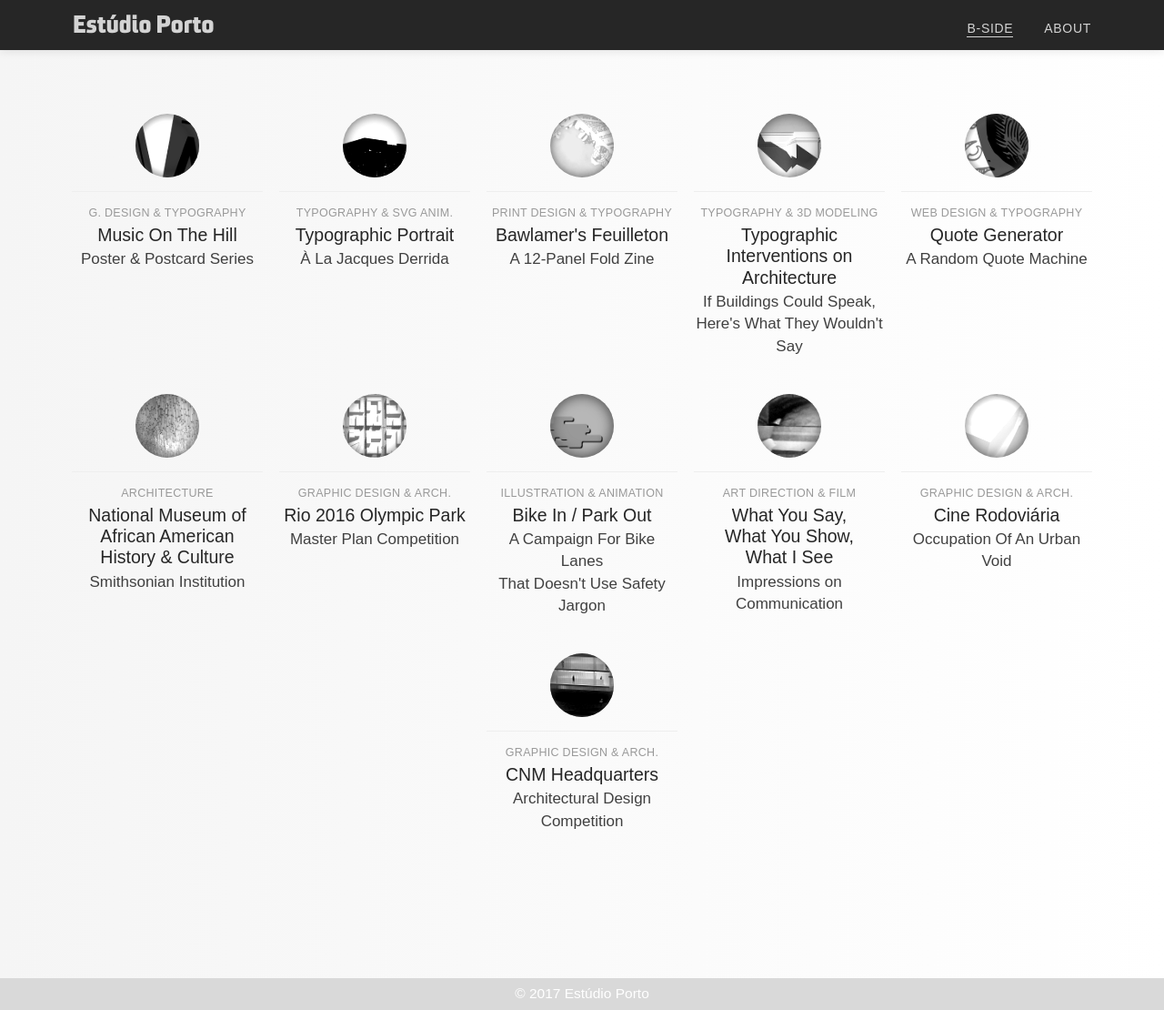
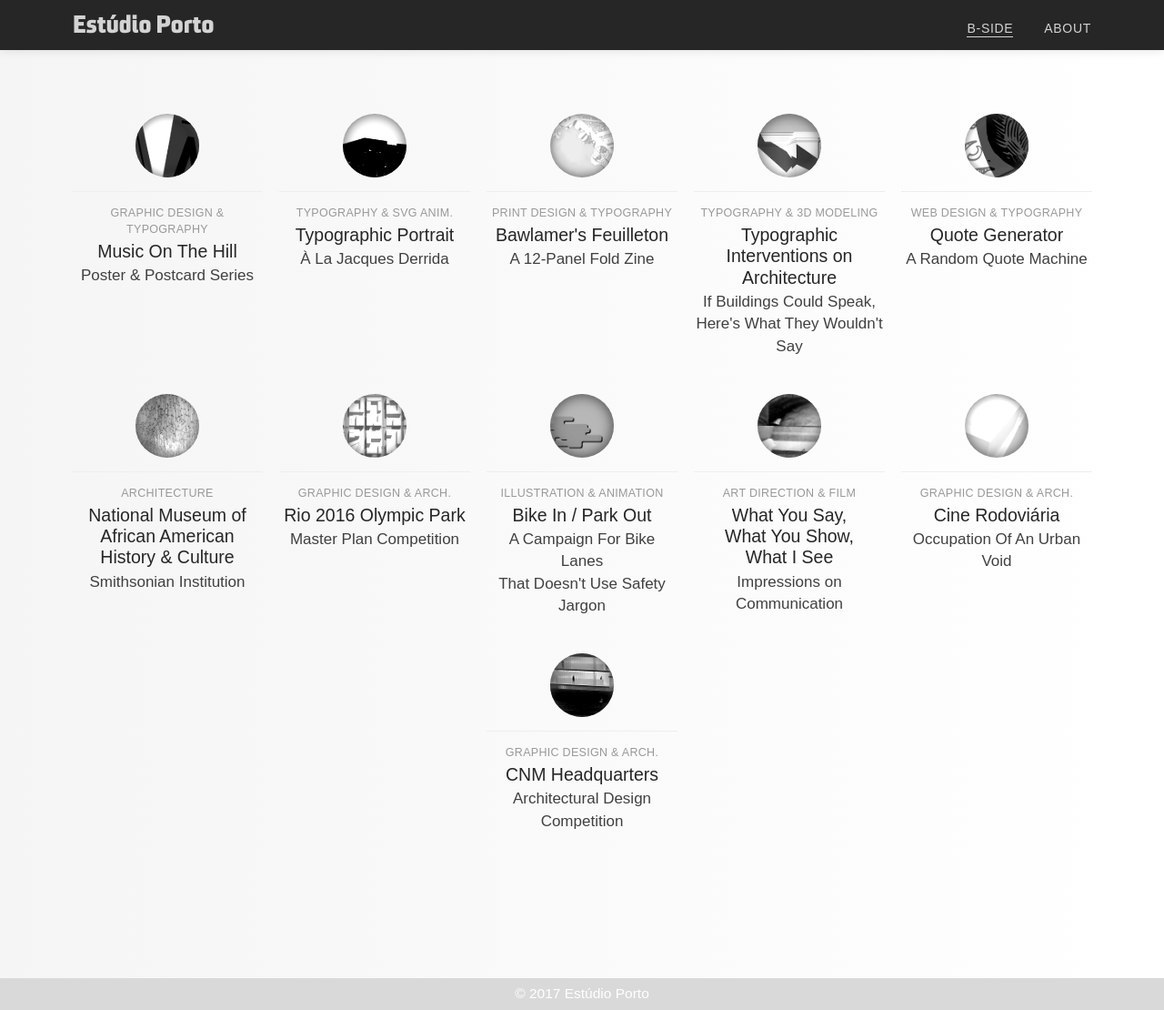
Before and after one commit to carolineportugal/estudioporto, a Jekyll site: the page built from b-side/index.html, in a window 1280 px wide and 1110 px high. Shown: the whole window at 91% size. Built offline with Jekyll 4.4.1, drawn with Linux system fonts in a browser that asks for light colours; nearby versions of some CDN libraries; some web fonts are replaced.

Commit message:
more tweaks to typography on mobile

```diff
--- a/_b-side/music-on-the-hill.html
+++ b/_b-side/music-on-the-hill.html
@@ -5,7 +5,7 @@
 season: Winter 2013
 image: music-hill.png
 order: 11
-category: G. Design & Typography
+category: Graphic Design & Typography
 description: "A poster and postcard series for the music festival <span class=\"italic\">Music On The Hill</span>. Use of typography and compositional elements to capture different musical atmospheres (jazz & classical) and create a unified yet unique look from piece to piece."
 ---
 
--- a/_sass/_b-side.scss
+++ b/_sass/_b-side.scss
@@ -102,6 +102,14 @@
       padding-top:calc(3rem + 55px);
     }
 
+    .project{
+
+      .type{
+        font-size: 12px;
+      }
+
+    }
+
   }
 
 }
```
